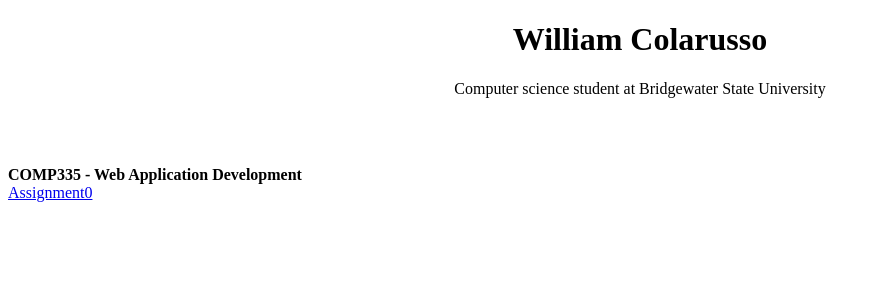
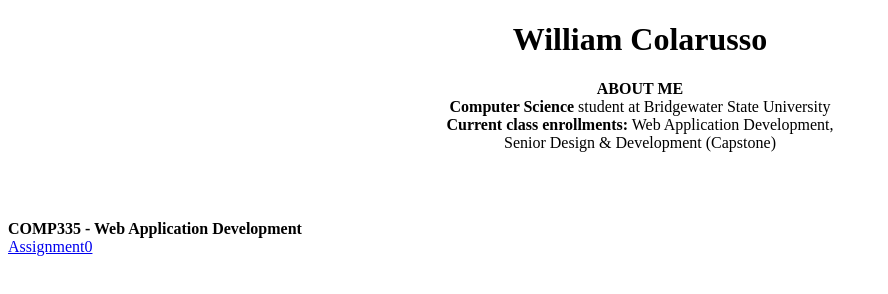
Before and after one commit to wcolarusso/wcolarusso.github.io, a plain HTML site: page index.html in a window 1280 px wide. Shown: the whole page, without its empty margins (0-888 px from the left). Drawn offline with Linux system fonts and the light colour scheme.

Commit message:
updated landing pages

```diff
--- a/index.html
+++ b/index.html
@@ -7,13 +7,17 @@
 <body>
 <center>
     <h1>William Colarusso</h1>
-    <p>Computer science student at Bridgewater State University</p>
+    <p>
+        <b>ABOUT ME</b><br>
+        <b>Computer Science</b> student at Bridgewater State University<br>
+        <b>Current class enrollments:</b> Web Application Development,
+        <br> Senior Design & Development (Capstone)
+    </p>
 </center>
 <br>
 <br>
     <p>
-        <b>COMP335 - Web Application Development</b>
-        <br>
+        <b>COMP335 - Web Application Development</b><br>
         <a href="https://wcolarusso.github.io/assignment0.html">Assignment0</a>
     </p>
 </body>
```
Also changed, not shown: assignment0.html (+2 -0 lines).
